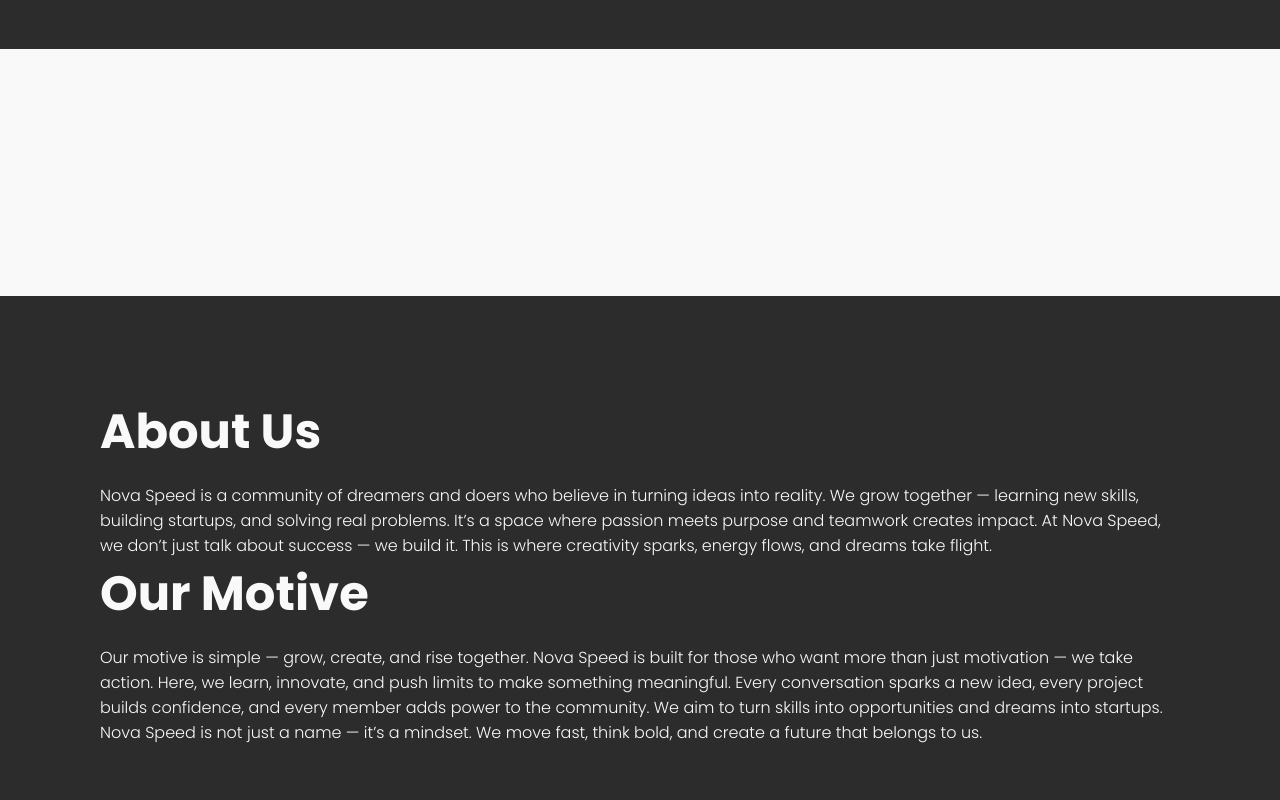
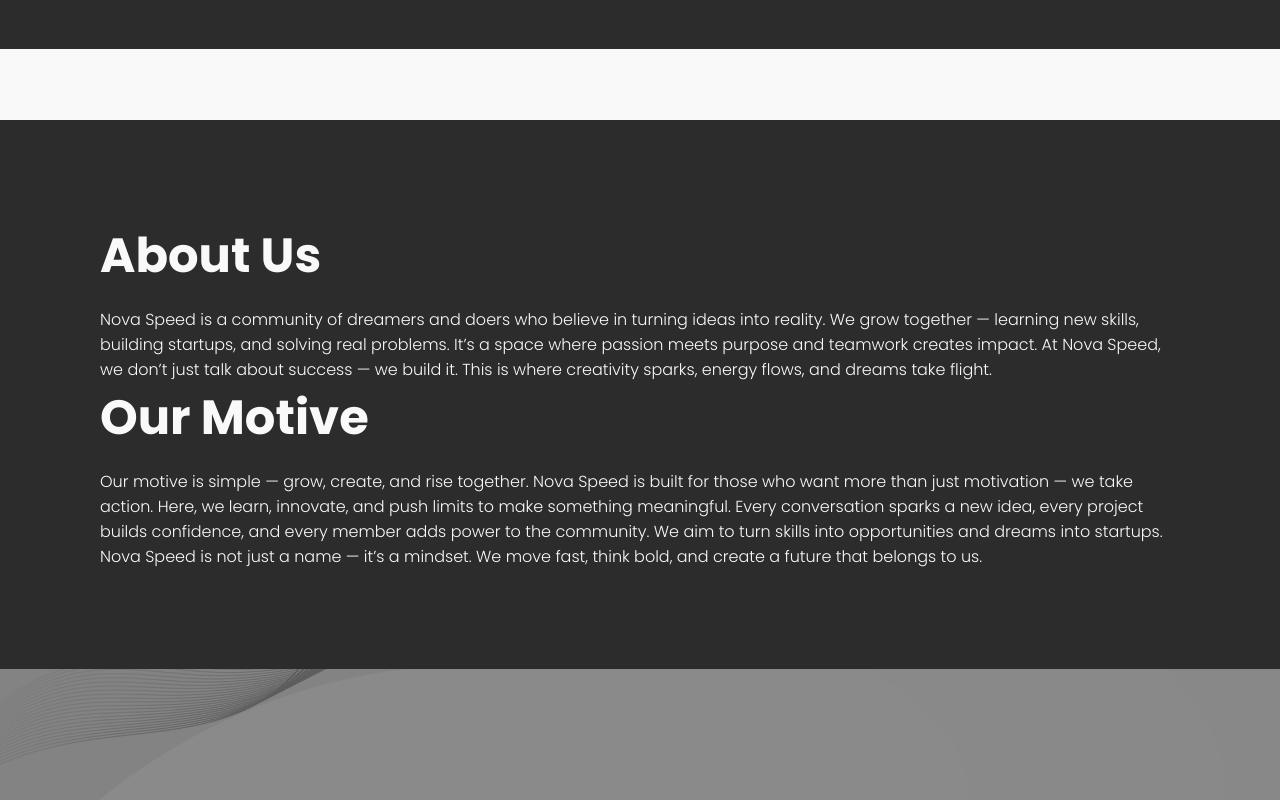
Before and after one commit to C0derdile/novvv, a plain HTML site: page index.html in a window 1280 px wide. Shown: the part 680-1480 px from the top of the page. Drawn offline with Linux system fonts and the light colour scheme.

Commit message:
Update styles.css

```diff
--- a/styles.css
+++ b/styles.css
@@ -77,7 +77,6 @@ header{
   pointer-events: none;
 }
 .sec {
-  margin-top: 22vh;
   position: relative;
   background: #2C2C2C;
   padding: 100px;
@@ -351,4 +350,5 @@ header{
     width: 316px;
     padding-inline: 2.5rem;
   }
+
 }
```
